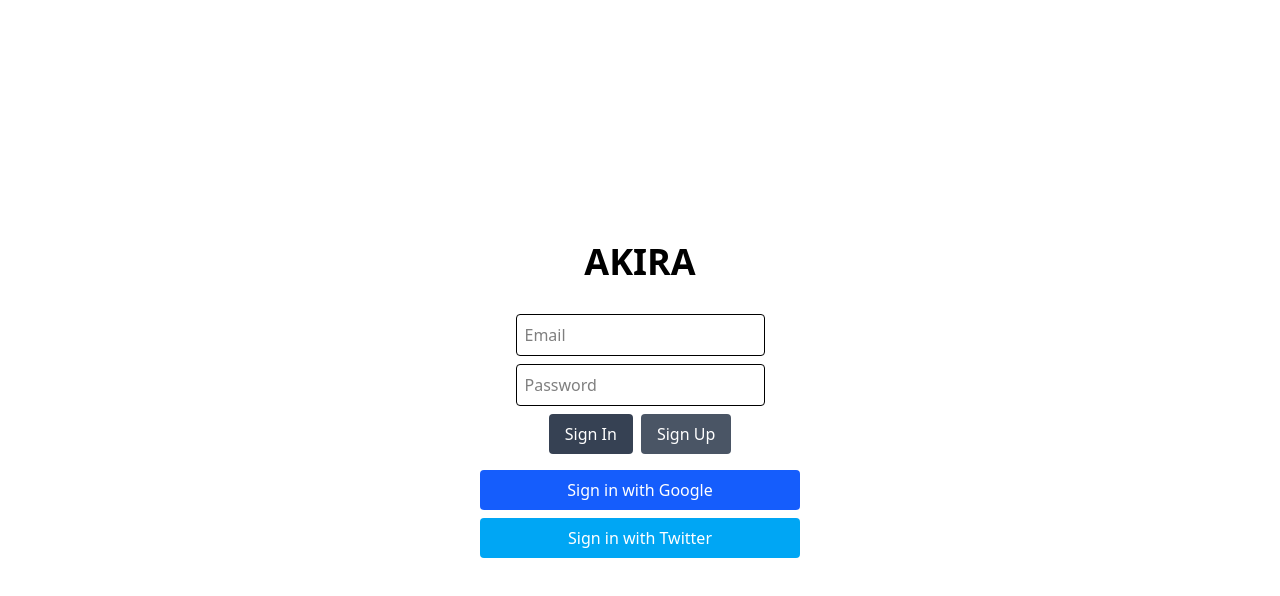
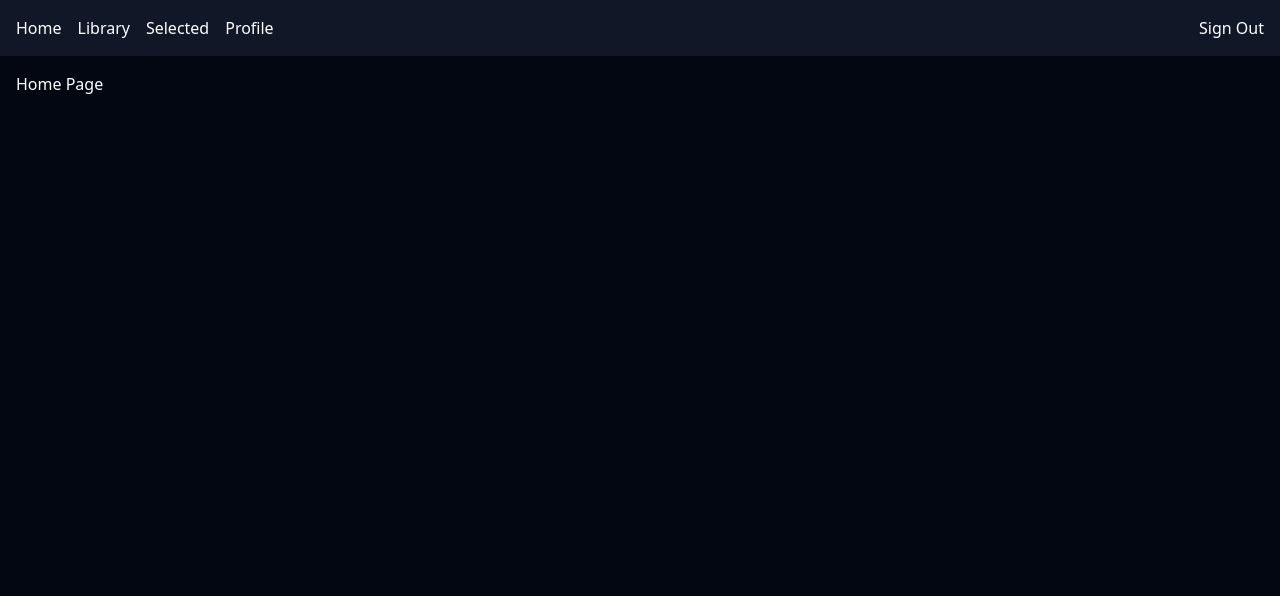
Before and after one commit to ottus23/AKIRA-Stream, a React (Vite) app: page / in a window 1280 px wide. Before the commit this address led to /login. Shown: the top 596 px of the page. Built offline with nearby package versions, Linux system fonts and the light colour scheme; no server answers.

Commit message:
feat(auth): restrict private routes to authenticated users
Move authentication and authorization checks from the global layout to individual sensitive routes to allow public access to the home and library pages.

```diff
--- a/src/App.tsx
+++ b/src/App.tsx
@@ -24,12 +24,12 @@ export default function App() {
     <BrowserRouter>
       <Routes>
         <Route path="/login" element={<Login />} />
-        <Route path="/" element={<ProtectedRoute><Layout /></ProtectedRoute>}>
+        <Route path="/" element={<Layout />}>
           <Route index element={<div>Home Page</div>} />
           <Route path="library" element={<div>Library Page</div>} />
-          <Route path="selected" element={<div>Selected Page</div>} />
-          <Route path="profile" element={<div>Profile Page</div>} />
-          <Route path="admin" element={<div>Admin Panel</div>} />
+          <Route path="selected" element={<ProtectedRoute><div>Selected Page</div></ProtectedRoute>} />
+          <Route path="profile" element={<ProtectedRoute><div>Profile Page</div></ProtectedRoute>} />
+          <Route path="admin" element={<ProtectedRoute adminOnly={true}><div>Admin Panel</div></ProtectedRoute>} />
         </Route>
       </Routes>
     </BrowserRouter>
```
